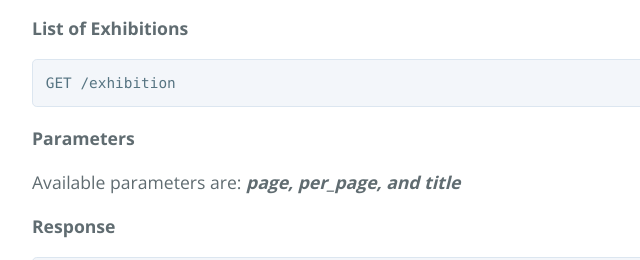
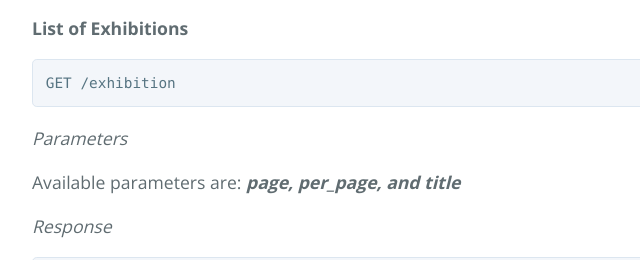
Before and after one commit to KleioDev/kleio, a plain HTML site: page index.html in a window 1280 px wide. Shown: the part 4203-4463 px from the top of the page, 192-832 px from the left. Drawn offline with nearby package versions, Linux system fonts and the light colour scheme.

```diff
--- a/index.html
+++ b/index.html
@@ -214,7 +214,7 @@
 <pre><code>GET /museum
 </code></pre>
 
-<p><strong>Response</strong></p>
+<p><em>Response</em></p>
 
 <pre><code>{
   "name": "Museo de Arte De La Universidad de Puerto Rico en Mayagüez",
@@ -251,11 +251,11 @@
 <pre><code>GET /exhibition
 </code></pre>
 
-<p><strong>Parameters</strong></p>
+<p><em>Parameters</em></p>
 
 <p>Available parameters are: <strong><em>page, per_page, and title</em></strong></p>
 
-<p><strong>Response</strong></p>
+<p><em>Response</em></p>
 
 <pre><code>{
   "exhibitions": [
@@ -292,7 +292,7 @@
 
 <p>A single Exhibition instance is returned, including Artifacts which belong to this exhibtion, if any.</p>
 
-<p><strong>Response</strong></p>
+<p><em>Response</em></p>
 
 <pre><code>{
   "id": 2,
@@ -348,7 +348,7 @@
 
 <p>Essentially concatinating ibeacon codes as needed.</p>
 
-<p><strong>Response</strong></p>
+<p><em>Response</em></p>
 
 <pre><code>{
   "exhibitions": [
@@ -378,12 +378,12 @@
 <pre><code>POST /exhibition
 </code></pre>
 
-<p><strong>Payload</strong></p>
+<p><em>Payload</em></p>
 
 <p>Required: title, MuseumId
 Optional: description, image, active</p>
 
-<p><strong>Response</strong></p>
+<p><em>Response</em></p>
 
 <p>Status code of 201 if creation was successful.</p>
 
@@ -392,7 +392,7 @@
 <pre><code>PUT /exhibition/:id
 </code></pre>
 
-<p><strong>Response</strong></p>
+<p><em>Response</em></p>
 
 <p>Status code of 200 if update was successful.</p>
 
@@ -401,19 +401,19 @@
 <pre><code>DELETE /exhibition/:id
 </code></pre>
 
-<p><strong>Response</strong></p>
+<p><em>Response</em></p>
 
 <p>A status code of 200 if delete was successful.</p>
 
-<h5>
-<a id="exhibitions-and-beacons" class="anchor" href="#exhibitions-and-beacons" aria-hidden="true"><span class="octicon octicon-link"></span></a>Exhibitions and Beacons</h5>
+<h3>
+<a id="exhibitions-and-ibeacons" class="anchor" href="#exhibitions-and-ibeacons" aria-hidden="true"><span class="octicon octicon-link"></span></a>Exhibitions and iBeacons</h3>
 
 <p><strong>Show beacons for all Exhibitions</strong></p>
 
 <pre><code>GET /exhibition/beacon
 </code></pre>
 
-<p><strong>Response</strong></p>
+<p><em>Response</em></p>
 
 <pre><code>{
     "exhibitionBeacons": [
@@ -440,7 +440,7 @@
 <pre><code>GET /exhibition/beacon/:id
 </code></pre>
 
-<p><strong>Response</strong></p>
+<p><em>Response</em></p>
 
 <pre><code>{
     "id": 1,
@@ -456,7 +456,7 @@
 <pre><code>PUT /exhibition/beacon/:id
 </code></pre>
 
-<p><strong>Response</strong></p>
+<p><em>Response</em></p>
 
 <p>Status code of 200 if update was successful.</p>
 
@@ -467,7 +467,7 @@
 <pre><code>DELETE /exhibition/beacon/:id
 </code></pre>
 
-<p><strong>Response</strong></p>
+<p><em>Response</em></p>
 
 <p>Status code of 200 if delete was successful.</p>
 
@@ -485,11 +485,11 @@
 <pre><code>GET /artifact
 </code></pre>
 
-<p><strong>Parameters</strong></p>
+<p><em>Parameters</em></p>
 
 <p>Available parameters are: ***page, per_page, artist, title, exhibition_id</p>
 
-<p><strong>Response</strong></p>
+<p><em>Response</em></p>
 
 <pre><code>{
     "artifacts": [
@@ -524,7 +524,7 @@
 <pre><code>GET /Artifact/:id
 </code></pre>
 
-<p><strong>Response</strong></p>
+<p><em>Response</em></p>
 
 <pre><code>{
     "id": 2,
@@ -648,12 +648,12 @@
 <pre><code>POST /artifact
 </code></pre>
 
-<p><strong>Payload</strong></p>
+<p><em>Payload</em></p>
 
 <p>Required: title, image
 Optional: description, medium, classification, attribution, type, dated, period, culture, department, objectNumber, ArtistId, qrcode, ExhibitionId</p>
 
-<p><strong>Response</strong></p>
+<p><em>Response</em></p>
 
 <p>Status code 201 if created successfully.</p>
 
@@ -662,7 +662,7 @@
 <pre><code>PUT /artifact/:id
 </code></pre>
 
-<p><strong>Response</strong></p>
+<p><em>Response</em></p>
 
 <p>Status code of 200 if successful.</p>
 
@@ -671,7 +671,7 @@
 <pre><code>DELETE /administrator/:id
 </code></pre>
 
-<p><strong>Response</strong></p>
+<p><em>Response</em></p>
 
 <p>Status code of 200 if successful.</p>
 
@@ -694,7 +694,7 @@
 
 <p>In this case, the <em>id</em> parameter refers to the id parameter of an <em>artifact</em></p>
 
-<p><strong>Response</strong></p>
+<p><em>Response</em></p>
 
 <pre><code>{
   "audibles": [
@@ -715,7 +715,7 @@
 <pre><code>GET /audible/:id
 </code></pre>
 
-<p><strong>Response</strong></p>
+<p><em>Response</em></p>
 
 <pre><code>{
   "id": 1,
@@ -732,12 +732,12 @@
 <pre><code>POST /audible
 </code></pre>
 
-<p><strong>Payload</strong></p>
+<p><em>Payload</em></p>
 
 <p>Required: title, link
 Optional: description</p>
 
-<p><strong>Response</strong></p>
+<p><em>Response</em></p>
 
 <p>Status code 201 if Audible was created successfully.</p>
 
@@ -746,7 +746,7 @@
 <pre><code>PUT /audible/:id
 </code></pre>
 
-<p><strong>Response</strong></p>
+<p><em>Response</em></p>
 
 <p>Status code of 200 if update was successful.</p>
 
@@ -755,7 +755,7 @@
 <pre><code>DELETE /audible/:id
 </code></pre>
 
-<p><strong>Response</strong></p>
+<p><em>Response</em></p>
 
 <p>Status code 200 if delete was successful.</p>
 
@@ -772,7 +772,7 @@
 
 <p>In this case, the <em>id</em> parameter refers to the id parameter of an <em>artifact</em></p>
 
-<p><strong>Response</strong></p>
+<p><em>Response</em></p>
 
 <pre><code>{
     "videos": [
@@ -793,7 +793,7 @@
 <pre><code>GET /video/:id
 </code></pre>
 
-<p><strong>Response</strong></p>
+<p><em>Response</em></p>
 
 <pre><code>{
     "id": 1,
@@ -810,12 +810,12 @@
 <pre><code>POST /video
 </code></pre>
 
-<p><strong>Payload</strong></p>
+<p><em>Payload</em></p>
 
 <p>Required: title, link
 Optional: description</p>
 
-<p><strong>Response</strong></p>
+<p><em>Response</em></p>
 
 <p>Status code 201 if Video was created successfully.</p>
 
@@ -824,7 +824,7 @@
 <pre><code>PUT /video/:id
 </code></pre>
 
-<p><strong>Response</strong></p>
+<p><em>Response</em></p>
 
 <p>Status code of 200 if update was successful.</p>
 
@@ -833,7 +833,7 @@
 <pre><code>DELETE /video/:id
 </code></pre>
 
-<p><strong>Response</strong></p>
+<p><em>Response</em></p>
 
 <p>Status code 200 if delete was successful.</p>
 
@@ -850,7 +850,7 @@
 
 <p>In this case, the <em>id</em> parameter refers to the id parameter of an <em>artifact</em></p>
 
-<p><strong>Response</strong></p>
+<p><em>Response</em></p>
 
 <pre><code>{
     "images": [
@@ -871,7 +871,7 @@
 <pre><code>GET /image/:id
 </code></pre>
 
-<p><strong>Response</strong></p>
+<p><em>Response</em></p>
 
 <pre><code>{
     "id": 1,
@@ -888,12 +888,12 @@
 <pre><code>POST /image
 </code></pre>
 
-<p><strong>Payload</strong></p>
+<p><em>Payload</em></p>
 
 <p>Required: title, link
 Optional: description</p>
 
-<p><strong>Response</strong></p>
+<p><em>Response</em></p>
 
 <p>Status code 201 if Image was created successfully.</p>
 
@@ -902,7 +902,7 @@
 <pre><code>PUT /image/:id
 </code></pre>
 
-<p><strong>Response</strong></p>
+<p><em>Response</em></p>
 
 <p>Status code of 200 if update was successful.</p>
 
@@ -911,7 +911,7 @@
 <pre><code>DELETE /image/:id
 </code></pre>
 
-<p><strong>Response</strong></p>
+<p><em>Response</em></p>
 
 <p>Status code 200 if delete was successful.</p>
 
@@ -926,7 +926,7 @@
 
 <p>In this case, the <em>id</em> parameter refers to the id parameter of an <em>artifact</em></p>
 
-<p><strong>Response</strong></p>
+<p><em>Response</em></p>
 
 <pre><code>{
     "archives": [
@@ -947,7 +947,7 @@
 <pre><code>GET /archive/:id
 </code></pre>
 
-<p><strong>Response</strong></p>
+<p><em>Response</em></p>
 
 <pre><code>{
     "id": 1,
@@ -964,12 +964,12 @@
 <pre><code>POST /archive
 </code></pre>
 
-<p><strong>Payload</strong></p>
+<p><em>Payload</em></p>
 
 <p>Required: title, link
 Optional: description</p>
 
-<p><strong>Response</strong></p>
+<p><em>Response</em></p>
 
 <p>Status code 201 if Archive was created successfully.</p>
 
@@ -978,7 +978,7 @@
 <pre><code>PUT /archive/:id
 </code></pre>
 
-<p><strong>Response</strong></p>
+<p><em>Response</em></p>
 
 <p>Status code of 200 if update was successful.</p>
 
@@ -987,7 +987,7 @@
 <pre><code>DELETE /archive/:id
 </code></pre>
 
-<p><strong>Response</strong></p>
+<p><em>Response</em></p>
 
 <p>Status code 200 if delete was successful.</p>
 
@@ -1006,11 +1006,11 @@
 <pre><code>GET /events
 </code></pre>
 
-<p><strong>Parameters</strong></p>
+<p><em>Parameters</em></p>
 
 <p>Available parameters are: <em>page, per_page, title</em></p>
 
-<p><strong>Response</strong></p>
+<p><em>Response</em></p>
 
 <pre><code>{
   "events": [
@@ -1034,14 +1034,14 @@
 <pre><code>GET /events/:id
 </code></pre>
 
-<p><strong>Response</strong></p>
+<p><em>Response</em></p>
 
 <p><strong>Request</strong></p>
 
 <pre><code>GET /events/:id
 </code></pre>
 
-<p><strong>Response</strong></p>
+<p><em>Response</em></p>
 
 <pre><code>{
   "id": 2,
@@ -1061,12 +1061,12 @@
 <pre><code>POST /events
 </code></pre>
 
-<p><strong>Payload</strong></p>
+<p><em>Payload</em></p>
 
 <p>Required: title, description, eventDate
 Optional: image, location, author</p>
 
-<p><strong>Response</strong></p>
+<p><em>Response</em></p>
 
 <p>Status code of 201 is entity created successfully.</p>
 
@@ -1075,7 +1075,7 @@
 <pre><code>PUT /events/:id
 </code></pre>
 
-<p><strong>Response</strong></p>
+<p><em>Response</em></p>
 
 <p>Status code of 200 if entity updated successfully.</p>
 
@@ -1084,7 +1084,7 @@
 <pre><code>DELETE /events/:id
 </code></pre>
 
-<p><strong>Response</strong></p>
+<p><em>Response</em></p>
 
 <p>Status code of 200 is delete was successful.</p>
 
@@ -1103,11 +1103,11 @@
 <pre><code>GET /news
 </code></pre>
 
-<p><strong>Parameters</strong></p>
+<p><em>Parameters</em></p>
 
 <p>Available parameters are: <em>page, per_page, title</em></p>
 
-<p><strong>Response</strong></p>
+<p><em>Response</em></p>
 
 <pre><code>{
     "news": [
@@ -1138,29 +1138,30 @@
 <pre><code>GET /news/:id
 </code></pre>
 
-<p><strong>Response</strong></p>
-
-<p>{
+<p><em>Response</em></p>
+
+<pre><code>{
     "id": 1,
     "title": "MuSA Café",
     "description": "Museum of Art from the University of Puerto Rico Mayagüez Campus is proud to invite you to the MuSA Café Openning",
-    "image": "<a href="http://media.zenfs.com/en-US/video/video.pd2upload.com/video.yahoofinance.com@0c15ac80-566c-3267-897f-982c3aaddf98_FULL.jpg">http://media.zenfs.com/en-US/video/video.pd2upload.com/video.yahoofinance.com@0c15ac80-566c-3267-897f-982c3aaddf98_FULL.jpg</a>",
+    "image": "http://media.zenfs.com/en-US/video/video.pd2upload.com/video.yahoofinance.com@0c15ac80-566c-3267-897f-982c3aaddf98_FULL.jpg",
     "AdministratorId": null,
     "createdAt": "2015-03-31T18:58:08.048Z",
     "updatedAt": "2015-04-18T16:16:42.856Z"
-}</p>
+}
+</code></pre>
 
 <p><strong>Create News</strong></p>
 
 <pre><code>POST /news
 </code></pre>
 
-<p><strong>Payload</strong></p>
+<p><em>Payload</em></p>
 
 <p>Required: title, description, image
 Optional: AdministratorId</p>
 
-<p><strong>Response</strong></p>
+<p><em>Response</em></p>
 
 <p>Status code of 201 is entity created successfully.</p>
 
@@ -1169,7 +1170,7 @@
 <pre><code>PUT /news/:id
 </code></pre>
 
-<p><strong>Response</strong></p>
+<p><em>Response</em></p>
 
 <p>Status code of 200 if entity updated successfully.</p>
 
@@ -1178,7 +1179,7 @@
 <pre><code>DELETE /news/:id
 </code></pre>
 
-<p><strong>Response</strong></p>
+<p><em>Response</em></p>
 
 <p>Status code of 200 if delete was successful.</p>
 
@@ -1197,11 +1198,11 @@
 <pre><code>GET /feedback
 </code></pre>
 
-<p><strong>Parameters</strong></p>
+<p><em>Parameters</em></p>
 
 <p>Available query parameters are: <strong><em>page, per_page, title, seen, type, resolved</em></strong></p>
 
-<p><strong>Response</strong></p>
+<p><em>Response</em></p>
 
 <pre><code>{
     "feedbacks": [
@@ -1225,7 +1226,7 @@
 <pre><code>GET /feedback/:id
 </code></pre>
 
-<p><strong>Response</strong></p>
+<p><em>Response</em></p>
 
 <pre><code>{
     "feedbacks": [
@@ -1249,12 +1250,12 @@
 <pre><code>POST /feedback
 </code></pre>
 
-<p><strong>Payload</strong></p>
+<p><em>Payload</em></p>
 
 <p>Required: title, message, type, MuseumId
 Optional: resolved, seen</p>
 
-<p><strong>Response</strong></p>
+<p><em>Response</em></p>
 
 <p>Status code of 201 if Feedback created successfully.</p>
 
@@ -1263,7 +1264,7 @@
 <pre><code>PUT /feedback/:id
 </code></pre>
 
-<p><strong>Response</strong></p>
+<p><em>Response</em></p>
 
 <p>Status code of 200 if update was successful.</p>
 
@@ -1272,7 +1273,7 @@
 <pre><code>DELETE /feedback/:id
 </code></pre>
 
-<p><strong>Response</strong></p>
+<p><em>Response</em></p>
 
 <p>Status code of 200 if delete was successful.</p>
 
@@ -1289,7 +1290,7 @@
 
 <p>This id attribute is provided to get either a particular Clue, or a Random Clue. If a <em>id == 0</em> a random Clue will be returned, else a Clue with the given <em>id</em> will be located.</p>
 
-<p><strong>Response</strong></p>
+<p><em>Response</em></p>
 
 <pre><code>{
   "id": 1,
@@ -1307,11 +1308,11 @@
 <pre><code>POST /match
 </code></pre>
 
-<p><strong>Payload</strong></p>
+<p><em>Payload</em></p>
 
 <p>Required: UserId, ClueId, qrcode</p>
 
-<p><strong>Response</strong></p>
+<p><em>Response</em></p>
 
 <p>If the clue is solved with the provided answer, a status code of 200 will be returned. When the clue is already solved for a given user, a status code of 403 is returned.</p>
 
@@ -1330,13 +1331,13 @@
 
 <p>Available query parameters are: <em>page, per_page, first_name, and email.</em></p>
 
-<p><strong>Response</strong></p>
-
-<p>{
+<p><em>Response</em></p>
+
+<pre><code>{
     "users": [
         {
             "id": 1,
-            "email": "<a href="mailto:cesarcruz91@gmail.com">cesarcruz91@gmail.com</a>",
+            "email": "cesarcruz91@gmail.com",
             "firstName": "Cesar",
             "lastName": "Cruz",
             "gender": "male",
@@ -1351,7 +1352,7 @@
         },
         {
             "id": 2,
-            "email": "<a href="mailto:jose.martinez60@upr.edu">jose.martinez60@upr.edu</a>",
+            "email": "jose.martinez60@upr.edu",
             "firstName": "Jose",
             "lastName": "Martinez",
             "gender": "male",
@@ -1365,14 +1366,15 @@
             "updatedAt": "2015-04-17T04:37:15.059Z"
         }
     ]
-}</p>
+}
+</code></pre>
 
 <p><strong>Single User</strong></p>
 
 <pre><code>GET /user/:id
 </code></pre>
 
-<p><strong>Response</strong></p>
+<p><em>Response</em></p>
 
 <pre><code>{
     "id": 1,
@@ -1395,13 +1397,13 @@
 
 <p>Users are created using an Facebook Access Token.</p>
 
-<p><strong>Payload</strong></p>
+<p><em>Payload</em></p>
 
 <p>Required: accessToken and userID (both acquired from facebook)</p>
 
-<p><strong>Response</strong></p>
-
-<p>After a user is successfully created, a status code of 200 is returned as well as a JWT token used to validate each request from the client. This token needs to be sent using the Authorization header in order to access the API</p>
+<p><em>Response</em></p>
+
+<p>After a user is successfully created, a status code of 200 is returned as well as a JWT token used to validate each request from the client as well as a userId. This token needs to be sent using the Authorization header in order to access the API</p>
 
 <p><strong>Edit User</strong></p>
 
@@ -1410,7 +1412,7 @@
 <pre><code>PUT /user/:id
 </code></pre>
 
-<p><strong>Response</strong></p>
+<p><em>Response</em></p>
 
 <p>Status code 200 if update was successful.</p>
 
@@ -1419,7 +1421,7 @@
 <pre><code>DELETE /user/:id
 </code></pre>
 
-<p><strong>Response</strong></p>
+<p><em>Response</em></p>
 
 <p>Status code of 200 is delete was successful.</p>
 
@@ -1430,11 +1432,11 @@
 <pre><code>GET /leaderboard
 </code></pre>
 
-<p><strong>Parameters</strong></p>
+<p><em>Parameters</em></p>
 
 <p>Available query parameters are; <em>page, per_page</em></p>
 
-<p><strong>Response</strong></p>
+<p><em>Response</em></p>
 
 <pre><code>{
     "leaderboard": [
@@ -1464,7 +1466,7 @@
 <pre><code>PUT /leaderboard
 </code></pre>
 
-<p><strong>Response</strong></p>
+<p><em>Response</em></p>
 
 <p>Status code of 200 if reset was successful.</p>
 
@@ -1483,11 +1485,11 @@
 <pre><code>GET /beacon
 </code></pre>
 
-<p><strong>Parameters</strong></p>
+<p><em>Parameters</em></p>
 
 <p>Available query parameters are: <em>page, per_page, beacon_code</em></p>
 
-<p><strong>Response</strong></p>
+<p><em>Response</em></p>
 
 <pre><code>{
     "beacons": [
@@ -1528,7 +1530,7 @@
 <pre><code>GET /beacon/:id
 </code></pre>
 
-<p><strong>Response</strong></p>
+<p><em>Response</em></p>
 
 <pre><code>{
     "id": 1,
@@ -1544,12 +1546,12 @@
 <pre><code>POST /beacon
 </code></pre>
 
-<p><strong>Payload</strong></p>
+<p><em>Payload</em></p>
 
 <p>required: code
 optional: RoomId</p>
 
-<p><strong>Response</strong></p>
+<p><em>Response</em></p>
 
 <p>Status code of 201 if iBeacon was successfully created.</p>
 
@@ -1558,7 +1560,7 @@
 <pre><code>PUT /beacon/:id
 </code></pre>
 
-<p><strong>Response</strong></p>
+<p><em>Response</em></p>
 
 <p>Status code of 200 if successfully updated.</p>
 
@@ -1567,7 +1569,7 @@
 <pre><code>DELETE /beacon/:id
 </code></pre>
 
-<p><strong>Response</strong></p>
+<p><em>Response</em></p>
 
 <p>Status code of 200 if iBeacons succeesfully deleted.</p>
 
@@ -1586,11 +1588,11 @@
 <pre><code>GET /administrator
 </code></pre>
 
-<p><strong>Parameters</strong></p>
+<p><em>Parameters</em></p>
 
 <p>Available parameters are: <strong><em>page, per_page, first_name, and email</em></strong></p>
 
-<p><strong>Response</strong></p>
+<p><em>Response</em></p>
 
 <pre><code>{
     "administrators": [
@@ -1631,7 +1633,7 @@
 <pre><code>GET /administrator/:id
 </code></pre>
 
-<p><strong>Response</strong></p>
+<p><em>Response</em></p>
 
 <pre><code>{
     "id": 7,
@@ -1649,12 +1651,12 @@
 <pre><code>POST /administrator
 </code></pre>
 
-<p><strong>Payload</strong></p>
+<p><em>Payload</em></p>
 
 <p>Required: email, password
 Optional (recomended): firstName, lastName, phone</p>
 
-<p><strong>Response</strong></p>
+<p><em>Response</em></p>
 
 <p>Server will respond with a status code of 201 if successful. </p>
 
@@ -1665,11 +1667,11 @@
 <pre><code>PUT /administrator/:id
 </code></pre>
 
-<p><strong>Payload</strong></p>
+<p><em>Payload</em></p>
 
 <p>Updates to the administrator will be based on values provided, payload may include: email, password, firstName, lastName or phone. Which ever attribute is provided in the payload, that and only that attribute will be updated.</p>
 
-<p><strong>Response</strong></p>
+<p><em>Response</em></p>
 
 <p>Status code 200 if successful.</p>
 
@@ -1678,7 +1680,7 @@
 <pre><code>DELETE /administrator/:id
 </code></pre>
 
-<p><strong>Response</strong></p>
+<p><em>Response</em></p>
 
 <p>Status code of 200 if successful.</p>
 
@@ -1697,11 +1699,11 @@
 <pre><code>GET /artists
 </code></pre>
 
-<p><strong>Parameters</strong></p>
+<p><em>Parameters</em></p>
 
 <p>Available query parameters are: <em>page, per_page, and name</em></p>
 
-<p><strong>Response</strong></p>
+<p><em>Response</em></p>
 
 <pre><code>{
     "artists": [
@@ -1722,7 +1724,7 @@
 <pre><code>GET /artists/:id
 </code></pre>
 
-<p><strong>Response</strong></p>
+<p><em>Response</em></p>
 
 <pre><code>{
     "id": 1,
@@ -1739,12 +1741,12 @@
 <pre><code>POST /artists
 </code></pre>
 
-<p><strong>Payload</strong></p>
+<p><em>Payload</em></p>
 
 <p>Required: name
 Optional: biography, and birthDay</p>
 
-<p><strong>Response</strong></p>
+<p><em>Response</em></p>
 
 <p>Status code of 201 if Artist created successfully.</p>
 
@@ -1753,7 +1755,7 @@
 <pre><code>PUT /artist/:id
 </code></pre>
 
-<p><strong>Response</strong></p>
+<p><em>Response</em></p>
 
 <p>Status code of 200 if update was successful.</p>
 
@@ -1762,7 +1764,7 @@
 <pre><code>DELETE /artist/:id
 </code></pre>
 
-<p><strong>Response</strong></p>
+<p><em>Response</em></p>
 
 <p>Status code of 200 if delete was successful.</p>
 
```
Also changed, not shown: params.json (+1 -1 lines).
